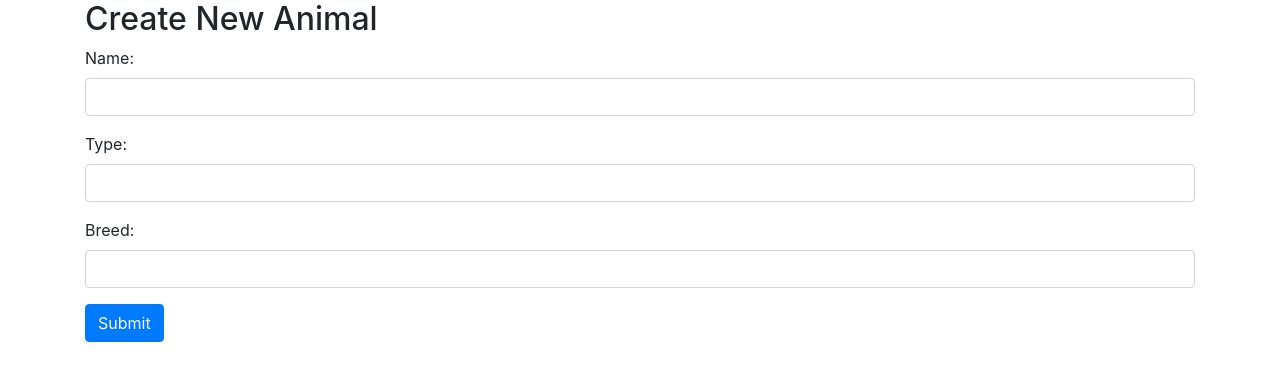
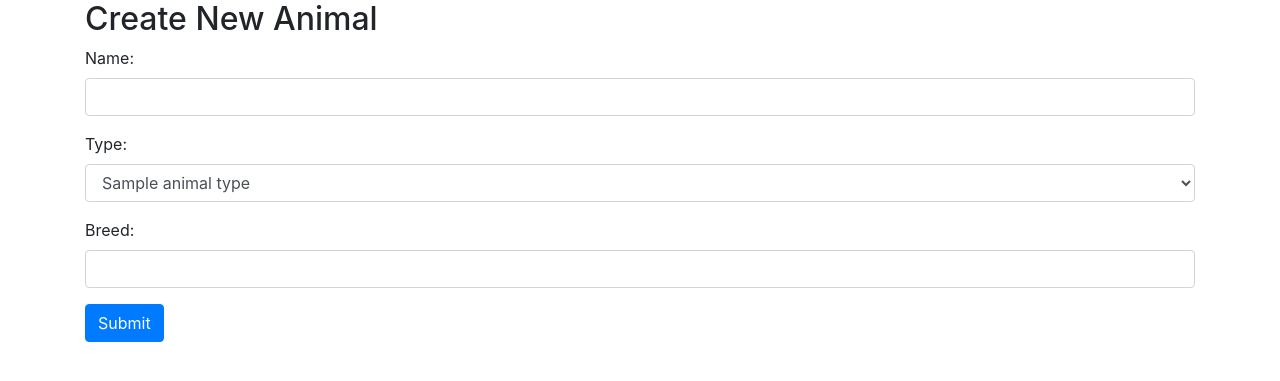
Before and after one commit to kunxin-chor/tgc7-mongo, a Flask app: page /animal/create in a window 1280 px wide. Shown: the top 381 px of the page. Run offline with Flask 2, Linux system fonts and the light colour scheme; a database or web service that is not in the repository returns one stand-in record (values such as "Sample title"); some libraries are stand-ins or nearby versions.

Commit message:
Added delete

```diff
--- a/animal_shelter/app.py
+++ b/animal_shelter/app.py
@@ -1,5 +1,6 @@
 from flask import Flask, render_template, request, redirect, url_for
 import os
+from bson.objectid import ObjectId
 from dotenv import load_dotenv
 import pymongo
 
@@ -13,9 +14,97 @@ DB_NAME = "animal_shelter"
 client = pymongo.MongoClient(MONGO_URI)
 
 
+@app.route('/animals')
+def show_all_animals():
+    all_animals = client[DB_NAME].animals.find()
+    return render_template('show_animals.template.html', all_animals=all_animals)
+
+
 @app.route('/animal/create')
 def create_animal():
-    return render_template('create_animal.template.html')
+    all_animal_types = client[DB_NAME].animal_types.find()
+    return render_template('create_animal.template.html', all_animal_types=all_animal_types)
+
+
+@app.route('/animal/create', methods=["POST"])
+def process_create_animal():
+    animal_name = request.form.get('animal_name')
+    animal_type = request.form.get('animal_type')
+    breed = request.form.get('breed')
+
+    animal_type_object = client[DB_NAME].animal_types.find_one({
+        "_id": ObjectId(animal_type)
+    })
+
+    client[DB_NAME].animals.insert_one({
+        "name": animal_name,
+        "type": {
+            "_id": animal_type_object["_id"],
+            "name": animal_type_object["type_name"]
+        },
+        "breed": breed
+    })
+
+    return "New animal saved"
+
+
+@app.route('/animal/update/<id>')
+def update_animal(id):
+    # find the animal by its id
+    # we must match by the ObjectId(...) object
+    animal = client[DB_NAME].animals.find_one({
+        "_id": ObjectId(id)
+    })
+
+    # get all animal types
+    all_animal_types = client[DB_NAME].animal_types.find()
+
+    return render_template("update_animal.template.html",
+                           animal=animal,
+                           all_animal_types=all_animal_types)
+
+
+@app.route('/animal/update/<id>', methods=["POST"])
+def process_update_animal(id):
+    animal_name = request.form.get('animal_name')
+    animal_type = request.form.get('animal_type')
+    breed = request.form.get('breed')
+
+    selected_animal_type = client[DB_NAME].animal_types.find_one({
+        "_id": ObjectId(animal_type)
+    })
+
+    client[DB_NAME].animals.update_one({
+        "_id": ObjectId(id)
+    }, {
+        "$set": {
+            "name": animal_name,
+            "type": {
+                '_id': selected_animal_type["_id"],
+                'name': selected_animal_type["type_name"]
+            },
+            "breed": breed
+        }
+    })
+
+    return redirect(url_for('show_all_animals'))
+
+
+@app.route('/animals/delete/<animal_id>')
+def delete_animal(animal_id):
+    animal = client[DB_NAME].animals.find_one({
+        "_id": ObjectId(animal_id)
+    })
+
+    return render_template('confirm_delete_animal.template.html', animal=animal)
+
+
+@app.route('/animals/delete/<animal_id>', methods=["POST"])
+def process_delete_animal(animal_id):
+    client[DB_NAME].animals.remove({
+        "_id": ObjectId(animal_id)
+    })
+    return redirect(url_for('show_all_animals'))
 
 
 # "magic code" -- boilerplate
--- a/animal_shelter/templates/create_animal.template.html
+++ b/animal_shelter/templates/create_animal.template.html
@@ -10,7 +10,11 @@
 
     <div class="form-group">
         <label>Type:</label>
-        <input type="text" class="form-control" name="type"/>
+        <select class="form-control" name="animal_type">
+            {%for type in all_animal_types %}
+            <option value="{{type._id}}">{{type.type_name}}</option>
+            {%endfor%}
+        </select>
     </div>
 
     <div class="form-group">
```
Also changed, not shown: animal_shelter/templates/confirm_delete_animal.template.html (added, +16 -0 lines), animal_shelter/templates/show_animals.template.html (added, +30 -0 lines), animal_shelter/templates/update_animal.template.html (added, +32 -0 lines), 1 other file.
